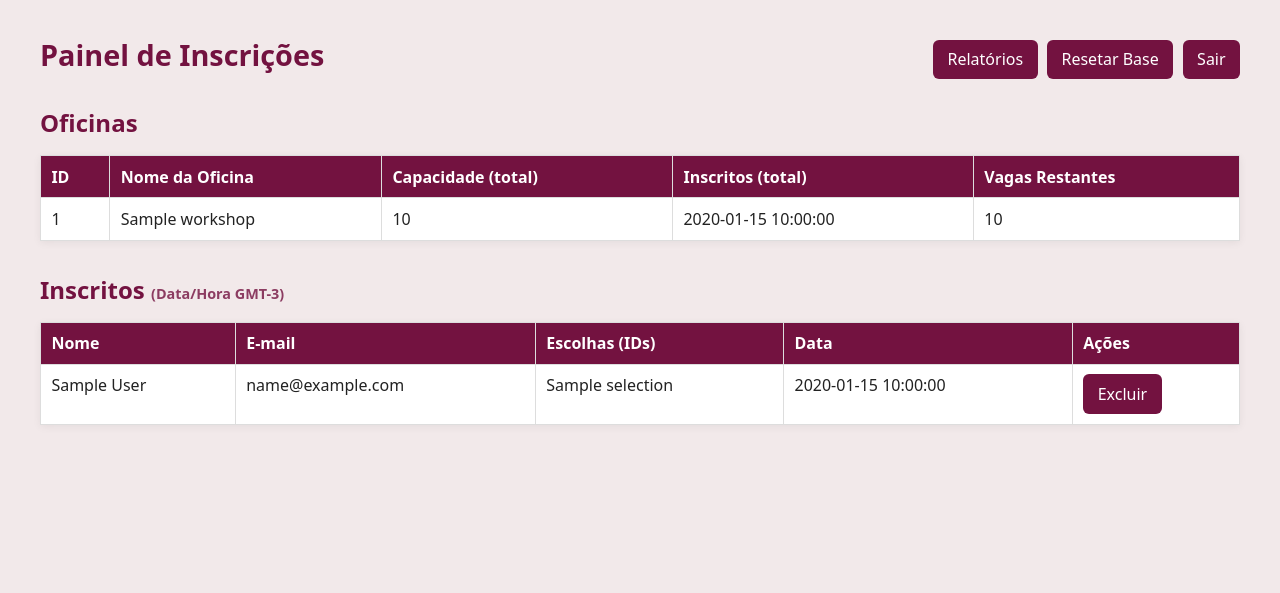
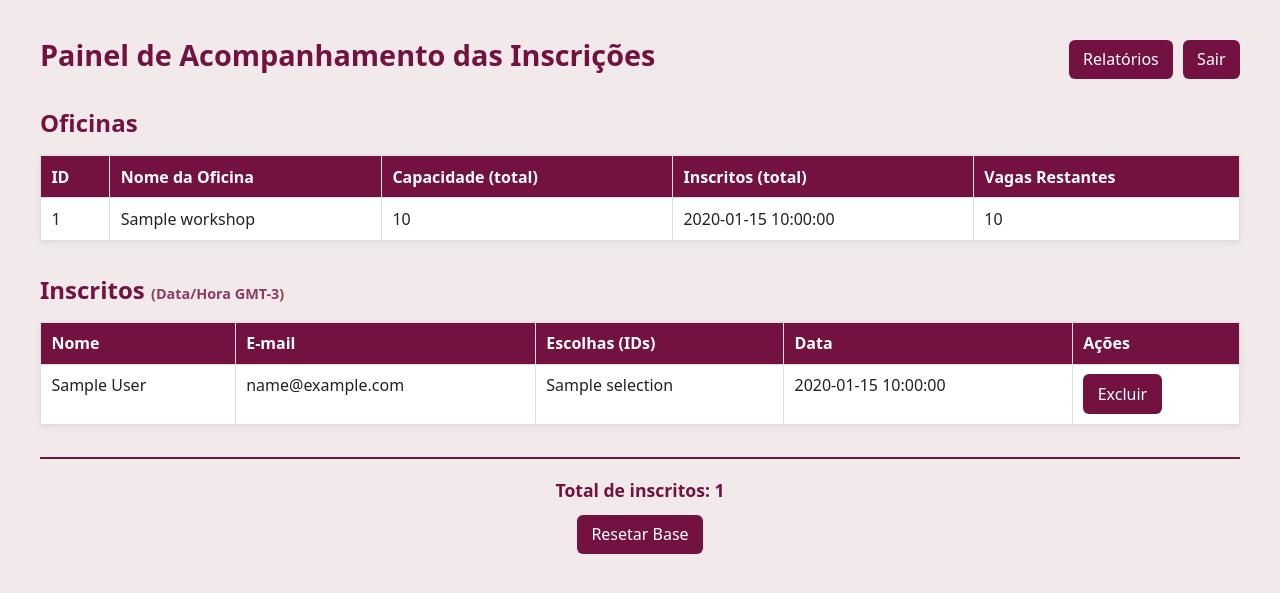
Before and after one commit to comercial-ediomare/oficinas-salgueiro, a Flask app: template templates/admin.html in a window 1280 px wide. Shown: the top 593 px of the page. Run offline with Flask 3, Linux system fonts and the light colour scheme; data comes from the database, SQL or seed files in the repository; the template is opened without the code that fills it: most values are stand-ins (such as "Sample title", 1, 10 or a date in 2020); data that the repository does not hold is empty.

Commit message:
Update admin.html

```diff
--- a/templates/admin.html
+++ b/templates/admin.html
@@ -58,22 +58,26 @@
     tr:nth-child(even) td{background:#fafafa}
     .nowrap{white-space:nowrap}
     form.inline{display:inline}
-    .spacer{flex:1}
+    .footer{
+      margin-top:2rem;
+      padding-top:1.2rem;
+      border-top:2px solid var(--brand);
+      text-align:center;
+    }
+    .total{
+      font-size:1.1rem;
+      font-weight:600;
+      color:var(--brand);
+      margin-bottom:.8rem;
+    }
   </style>
 </head>
 <body>
   <div class="wrap">
     <div class="header">
-      <h1>Painel de Inscrições</h1>
+      <h1>Painel de Acompanhamento das Inscrições</h1>
       <div class="btns-right">
         <a class="btn" href="{{ url_for('reports') }}">Relatórios</a>
-        <!-- Exportação opcional (descomente se quiser o botão aqui também) -->
-        <!-- <a class="btn" href="{{ url_for('export_names_rows_by_workshop_slot_csv') }}">Exportar (Oficina | Horário | Nome | E-mail)</a> -->
-        <form class="inline" method="post" action="{{ url_for('admin_reset') }}"
-              onsubmit="return confirm('⚠️ Isso vai apagar TODAS as inscrições e zerar os contadores. Tem certeza?');">
-          <input type="hidden" name="_csrf_token" value="{{ csrf_token }}">
-          <button type="submit" class="btn btn-danger">Resetar Base</button>
-        </form>
         <a class="btn" href="{{ url_for('logout') }}">Sair</a>
       </div>
     </div>
@@ -149,6 +153,16 @@
         {% endif %}
       </tbody>
     </table>
+
+    <div class="footer">
+      <div class="total">Total de inscritos: {{ total_attendees }}</div>
+
+      <form method="post" action="{{ url_for('admin_reset') }}"
+            onsubmit="return confirm('⚠️ Isso vai apagar TODAS as inscrições e zerar os contadores. Tem certeza?');">
+        <input type="hidden" name="_csrf_token" value="{{ csrf_token }}">
+        <button type="submit" class="btn btn-danger">Resetar Base</button>
+      </form>
+    </div>
   </div>
 </body>
 </html>
```
